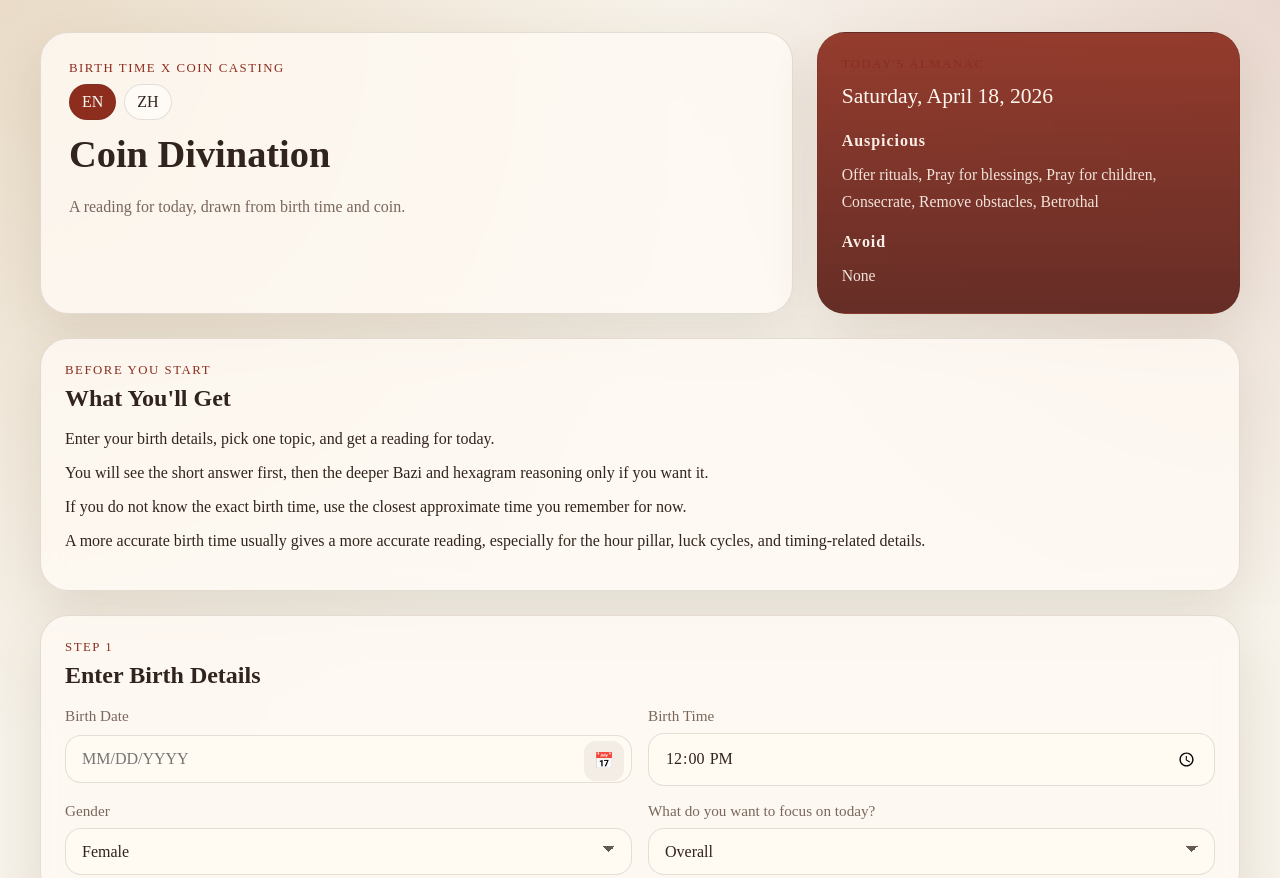
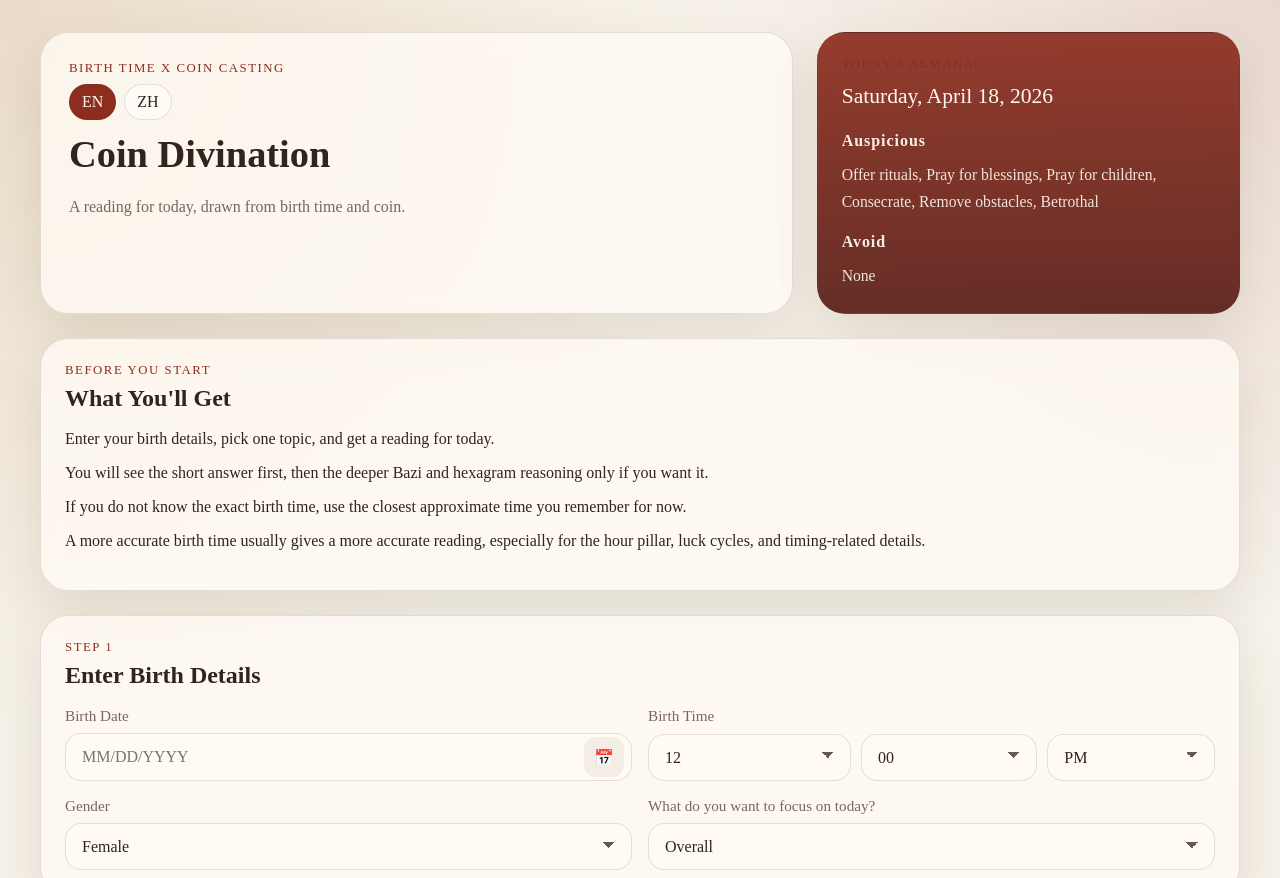
Before and after one commit to hehegg123/Coin-Divination, a plain HTML site: page index.html in a window 1280 px wide. Shown: the top 878 px of the page. Drawn offline with Linux system fonts and the light colour scheme.

Commit message:
Update site

```diff
--- a/app.js
+++ b/app.js
@@ -613,6 +613,9 @@ const birthDateInput = document.querySelector("#birth-date");
 const birthDatePicker = document.querySelector("#birth-date-picker");
 const birthDatePickerButton = document.querySelector("#birth-date-picker-button");
 const birthTimeInput = document.querySelector("#birth-time");
+const birthTimeHourSelect = document.querySelector("#birth-time-hour");
+const birthTimeMinuteSelect = document.querySelector("#birth-time-minute");
+const birthTimeMeridiemSelect = document.querySelector("#birth-time-meridiem");
 const castingProgress = document.querySelector("#casting-progress");
 const castingRouteButtons = [...document.querySelectorAll("[data-casting-mode]")];
 const quickCastingRoute = document.querySelector('#casting-route-quick');
@@ -651,6 +654,16 @@ function applyTranslations() {
   if (birthDatePicker) {
     birthDatePicker.setAttribute("aria-label", t("birthDate"));
   }
+  if (birthTimeHourSelect) {
+    birthTimeHourSelect.setAttribute("aria-label", state.language === "zh" ? "出生时间小时" : "Birth Time Hour");
+  }
+  if (birthTimeMinuteSelect) {
+    birthTimeMinuteSelect.setAttribute("aria-label", state.language === "zh" ? "出生时间分钟" : "Birth Time Minute");
+  }
+  if (birthTimeMeridiemSelect) {
+    birthTimeMeridiemSelect.setAttribute("aria-label", state.language === "zh" ? "出生时间上午下午" : "Birth Time AM or PM");
+  }
+  populateBirthTimeControls();
   langEnButton.classList.toggle("active", state.language === "en");
   langZhButton.classList.toggle("active", state.language === "zh");
   randomizeButton.textContent = randomizeButtonLabel();
@@ -704,6 +717,69 @@ function normalizeBirthDate(value) {
 
 function padDatePart(value) {
   return String(value).padStart(2, "0");
+}
+
+function normalizeBirthTime(value) {
+  const match = String(value || "").trim().match(/^(\d{1,2}):(\d{2})$/);
+  if (!match) return "12:00";
+  const hour = Number(match[1]);
+  const minute = Number(match[2]);
+  if (hour < 0 || hour > 23 || minute < 0 || minute > 59) return "12:00";
+  return `${padDatePart(hour)}:${padDatePart(minute)}`;
+}
+
+function decomposeBirthTime(value) {
+  const normalized = normalizeBirthTime(value);
+  const [hourRaw, minuteRaw] = normalized.split(":");
+  const hour24 = Number(hourRaw);
+  const minute = Number(minuteRaw);
+  return {
+    hour12: String(hour24 % 12 || 12),
+    minute: padDatePart(minute),
+    meridiem: hour24 >= 12 ? "pm" : "am",
+  };
+}
+
+function composeBirthTimeFromControls() {
+  const hour12 = Number(birthTimeHourSelect?.value || 12);
+  const minute = Number(birthTimeMinuteSelect?.value || 0);
+  const meridiem = birthTimeMeridiemSelect?.value === "pm" ? "pm" : "am";
+  const safeHour = hour12 >= 1 && hour12 <= 12 ? hour12 : 12;
+  const hour24 = meridiem === "pm" ? (safeHour % 12) + 12 : safeHour % 12;
+  return `${padDatePart(hour24)}:${padDatePart(minute)}`;
+}
+
+function syncBirthTimeValue() {
+  if (!birthTimeInput) return;
+  birthTimeInput.value = composeBirthTimeFromControls();
+}
+
+function populateBirthTimeControls() {
+  if (!birthTimeHourSelect || !birthTimeMinuteSelect || !birthTimeMeridiemSelect) return;
+  const current = decomposeBirthTime(birthTimeInput?.value || "12:00");
+  const meridiemLabels = state.language === "zh"
+    ? { am: "上午", pm: "下午" }
+    : { am: "AM", pm: "PM" };
+
+  birthTimeHourSelect.innerHTML = Array.from({ length: 12 }, (_, index) => {
+    const hour = String(index + 1);
+    return `<option value="${hour}">${padDatePart(hour)}</option>`;
+  }).join("");
+
+  birthTimeMinuteSelect.innerHTML = Array.from({ length: 60 }, (_, index) => {
+    const minute = padDatePart(index);
+    return `<option value="${minute}">${minute}</option>`;
+  }).join("");
+
+  birthTimeMeridiemSelect.innerHTML = `
+    <option value="am">${meridiemLabels.am}</option>
+    <option value="pm">${meridiemLabels.pm}</option>
+  `;
+
+  birthTimeHourSelect.value = current.hour12;
+  birthTimeMinuteSelect.value = current.minute;
+  birthTimeMeridiemSelect.value = current.meridiem;
+  syncBirthTimeValue();
 }
 
 function formatBirthDateDigits(rawValue) {
@@ -786,7 +862,8 @@ function syncEstimateSelection() {
 
 function applyEstimatedBirthTime(time) {
   if (!birthTimeInput || !time) return;
-  birthTimeInput.value = time;
+  birthTimeInput.value = normalizeBirthTime(time);
+  populateBirthTimeControls();
   clearStepError("step1");
   resetReadingView();
   syncEstimateSelection();
@@ -817,7 +894,7 @@ function restoreState() {
   try {
     const snapshot = JSON.parse(raw);
     setBirthDateDisplay(snapshot.birthDate || "");
-    document.querySelector("#birth-time").value = snapshot.birthTime || "12:00";
+    document.querySelector("#birth-time").value = normalizeBirthTime(snapshot.birthTime || "12:00");
     document.querySelector("#gender").value = snapshot.gender || "female";
     document.querySelector("#focus-area").value = snapshot.focusArea || "overall";
     state.coinLines = [null, null, null, null, null, null];
@@ -2158,6 +2235,13 @@ form.addEventListener("change", () => {
   persistState();
 });
 
+[birthTimeHourSelect, birthTimeMinuteSelect, birthTimeMeridiemSelect].forEach((control) => {
+  control?.addEventListener("change", () => {
+    syncBirthTimeValue();
+    clearStepError("step1");
+  });
+});
+
 estimateButtons.forEach((button) => {
   button.addEventListener("click", () => {
     applyEstimatedBirthTime(button.dataset.estimateTime);
--- a/index.html
+++ b/index.html
@@ -69,7 +69,12 @@
 
             <label>
               <span data-i18n="birthTime">Birth Time</span>
-              <input type="time" id="birth-time" value="12:00" required />
+              <div class="time-input-grid">
+                <select id="birth-time-hour" aria-label="Birth Time Hour"></select>
+                <select id="birth-time-minute" aria-label="Birth Time Minute"></select>
+                <select id="birth-time-meridiem" aria-label="Birth Time AM or PM"></select>
+              </div>
+              <input type="hidden" id="birth-time" value="12:00" required />
             </label>
 
             <label>
--- a/styles.css
+++ b/styles.css
@@ -173,6 +173,15 @@ input, select {
   min-width: 0;
   width: 100%;
 }
+.time-input-grid {
+  display: grid;
+  grid-template-columns: minmax(0, 1.15fr) minmax(0, 1fr) minmax(0, 0.95fr);
+  gap: 10px;
+  width: 100%;
+}
+.time-input-grid select {
+  min-width: 0;
+}
 .date-input-wrap {
   position: relative;
   width: 100%;
@@ -229,6 +238,9 @@ input, select {
 #birth-time::-webkit-datetime-edit-fields-wrapper {
   min-width: 0;
   width: 100%;
+}
+#birth-time[type="hidden"] {
+  display: none;
 }
 select {
   appearance: none;
@@ -984,6 +996,11 @@ select {
     height: 38px;
   }
 
+  .time-input-grid {
+    grid-template-columns: repeat(3, minmax(0, 1fr));
+    gap: 8px;
+  }
+
   .text-button,
   .ghost-button,
   .primary-button,
```
Also changed, not shown: 1 other file.
